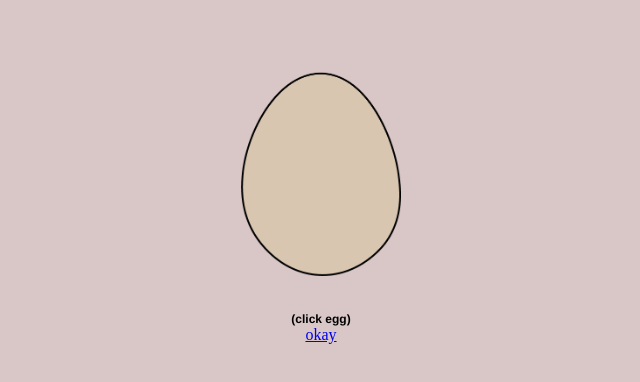
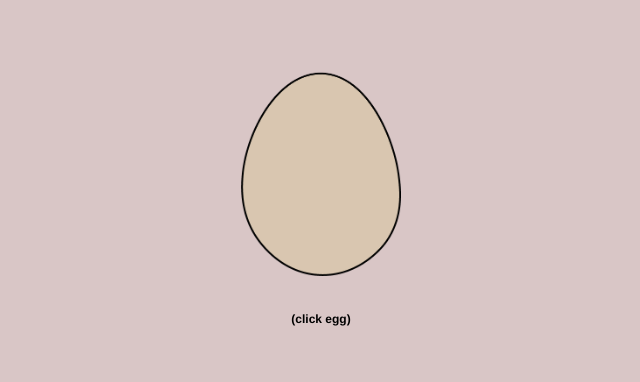
Before and after one commit to jspin2/jspin2.github.io, a plain HTML site: page index.html in a window 1280 px wide. Shown: the full height of the page, 319-959 px from the left. Drawn offline with Linux system fonts and the light colour scheme.

Commit message:
Update index.html

```diff
--- a/index.html
+++ b/index.html
@@ -10,6 +10,5 @@
       <img src="images/egg.png" alt="egg">
     </a>
     <h1>(click egg) <br> </h1>
-    <a href="index.html">okay</a>
   </body>
 </html>
```
